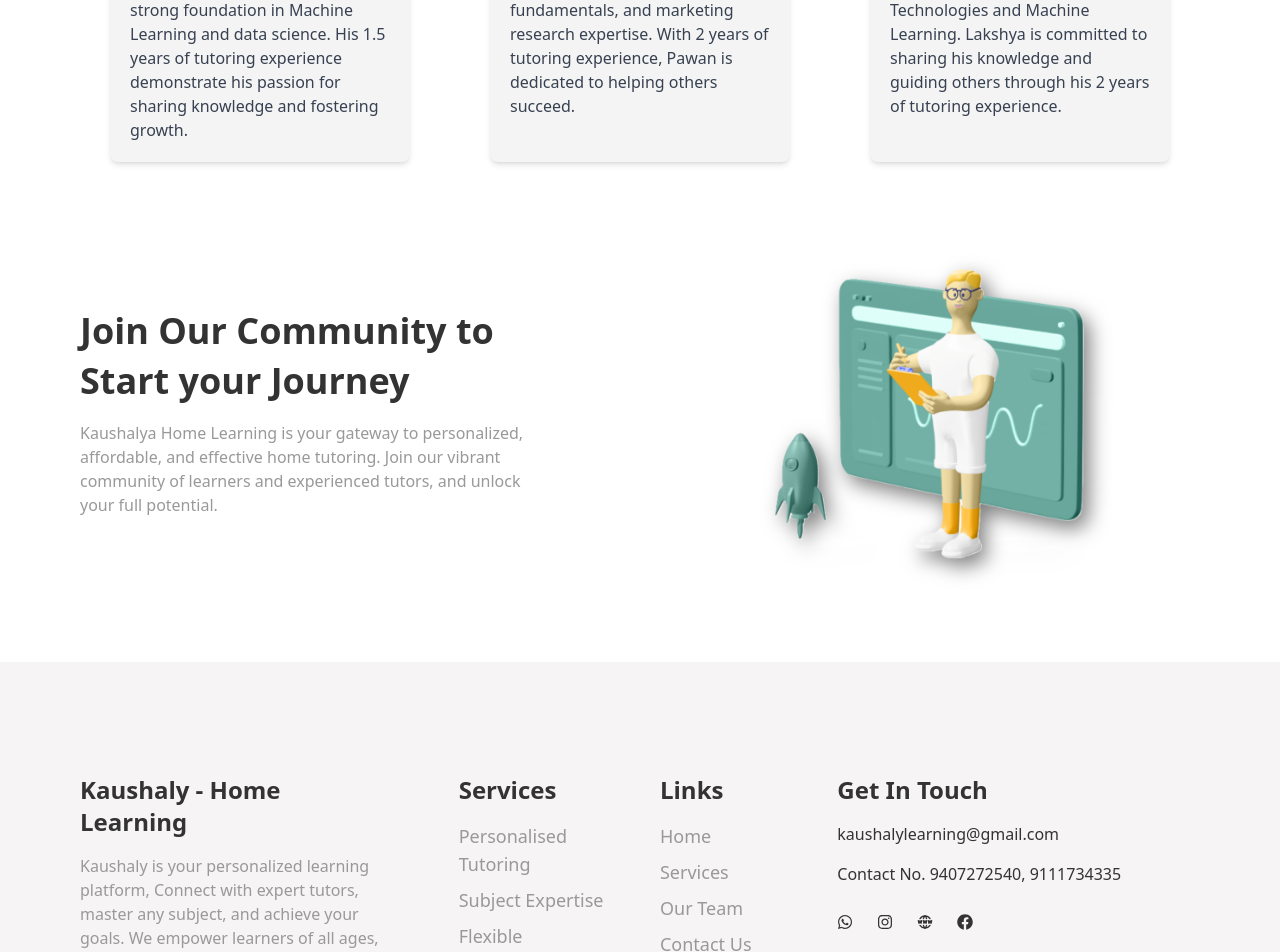
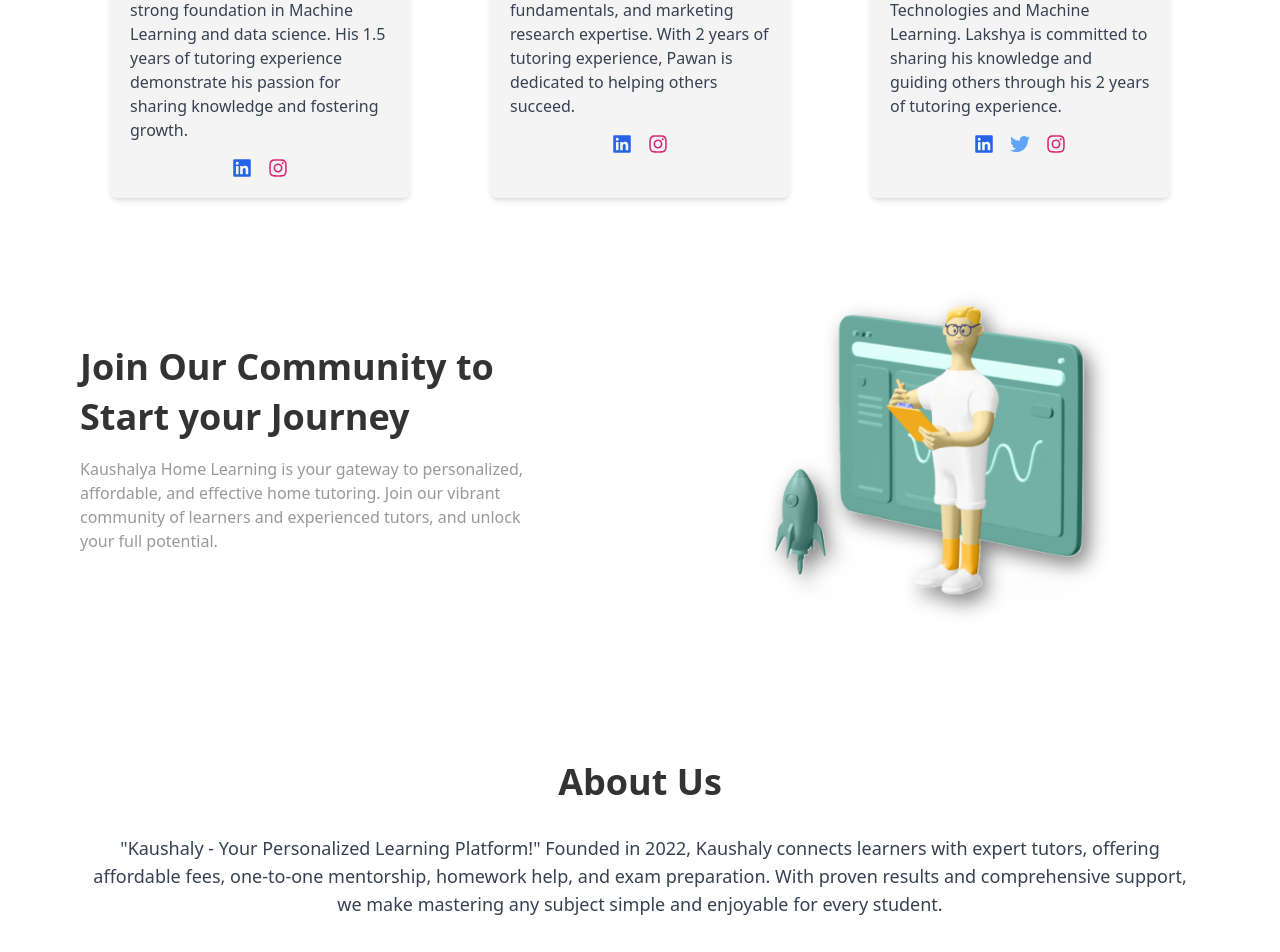
Before and after one commit to kaushaly123/kaushaly_website, a React (Vite) app: page / in a window 1280 px wide. Shown: the part 3020-3972 px from the top of the page. Built offline with nearby package versions, Linux system fonts and the light colour scheme.

Commit message:
About Us Updated

```diff
--- a/src/App.jsx
+++ b/src/App.jsx
@@ -27,7 +27,7 @@
       </div>
       <Team />
       <Banner2 />
-      {/* <AboutUs /> */}
+      <AboutUs />
       <Footer />
       <Analytics />
     </main>
--- a/src/components/AboutUs/Aboutus.jsx
+++ b/src/components/AboutUs/Aboutus.jsx
@@ -1,13 +1,15 @@
-import React from 'react';
+import React from "react";
 
 const AboutUs = () => {
-
-
   return (
-    <div className="container mx-auto py-16" id='aboutus'>
+    <div className="container mx-auto py-16" id="aboutus">
       <h1 className="text-4xl font-bold text-center mb-8">About Us</h1>
       <p className="text-lg text-gray-700 text-center mb-16">
-        Discover our story, mission, and what sets us apart.
+        "Kaushaly - Your Personalized Learning Platform!" Founded in 2022,
+        Kaushaly connects learners with expert tutors, offering affordable fees,
+        one-to-one mentorship, homework help, and exam preparation. With proven
+        results and comprehensive support, we make mastering any subject simple
+        and enjoyable for every student.{" "}
       </p>
 
       <div className="grid grid-cols-1 md:grid-cols-2 gap-8">
@@ -15,7 +17,9 @@
         <div className="bg-white p-8 rounded-lg shadow-md">
           <h2 className="text-2xl font-bold mb-4">Vision</h2>
           <p className="text-gray-700">
-          Kaushalya Home Learning is committed to inspiring a generation of lifelong learners in India by empowering students to reach their full potential through revolutionary home education.
+            Kaushalya Home Learning is committed to inspiring a generation of
+            lifelong learners in India by empowering students to reach their
+            full potential through revolutionary home education.
           </p>
         </div>
 
@@ -23,11 +27,11 @@
         <div className="bg-white p-8 rounded-lg shadow-md">
           <h2 className="text-2xl font-bold mb-4">Mission</h2>
           <p className="text-gray-700">
-          Our mission is to foster a love of learning, encourage continuous growth, and provide innovative and effective solutions to transform the home learning experience in India.
+            Our mission is to foster a love of learning, encourage continuous
+            growth, and provide innovative and effective solutions to transform
+            the home learning experience in India.
           </p>
         </div>
-
-
       </div>
     </div>
   );
--- a/src/components/Footer/Footer.jsx
+++ b/src/components/Footer/Footer.jsx
@@ -68,7 +68,7 @@
               <h2>kaushalylearning@gmail.com</h2>
             </div>
             <div className="flex items-center">
-              <h3>Contact No. 9407272540, 9111734335</h3>
+              <h3>Contact No. 9407272540, 9589362921</h3>
             </div>
             {/* social icons */}
             <div className="flex space-x-6 py-3">
--- a/src/components/Team/Card.jsx
+++ b/src/components/Team/Card.jsx
@@ -1,5 +1,6 @@
 import React from 'react';
 import { motion } from "framer-motion";
+import { FaLinkedin, FaTwitter, FaInstagram } from 'react-icons/fa';  // Importing social icons
 
 const SlideLeft = (delay) => {
   return {
@@ -18,14 +19,15 @@
     },
   };
 };
-const Card = ({ name, age, position, detailInformation, image }) => {
+
+const Card = ({ name, age, position, detailInformation, image, socialLinks }) => {
   return (
     <motion.div
-    variant={SlideLeft(Card.delay)}
-    initial='initial'
-    whileInView={"animate"}
-    viewport={{ once: true}}
-      className="card flex flex-col bg-[#f4f4f4] shadow-md rounded-lg p-5  hover:bg-white hover:scale-110 duration-300 hover:shadow-2xl"
+      variant={SlideLeft(Card.delay)}
+      initial='initial'
+      whileInView={"animate"}
+      viewport={{ once: true}}
+      className="card flex flex-col bg-[#f4f4f4] shadow-md rounded-lg p-5 hover:bg-white hover:scale-110 duration-300 hover:shadow-2xl"
       style={{ maxWidth: '300px' }} // Set a maximum width for the card
     >
       <div className="flex justify-center mb-4">
@@ -38,6 +40,25 @@
           {detailInformation}
         </div>
       </div>
+
+      {/* Social Media Icons */}
+      <div className="flex justify-center gap-4 mt-4">
+        {socialLinks.linkedin && (
+          <a href={socialLinks.linkedin} target="_blank" rel="noopener noreferrer" className="text-blue-600 hover:text-blue-800">
+            <FaLinkedin size={20} />
+          </a>
+        )}
+        {socialLinks.twitter && (
+          <a href={socialLinks.twitter} target="_blank" rel="noopener noreferrer" className="text-blue-400 hover:text-blue-600">
+            <FaTwitter size={20} />
+          </a>
+        )}
+        {socialLinks.instagram && (
+          <a href={socialLinks.instagram} target="_blank" rel="noopener noreferrer" className="text-pink-600 hover:text-pink-800">
+            <FaInstagram size={20} />
+          </a>
+        )}
+      </div>
     </motion.div>
   );
 };
--- a/src/components/Team/Team.jsx
+++ b/src/components/Team/Team.jsx
@@ -1,4 +1,3 @@
-// Team.jsx
 import React from 'react';
 import Card from './Card';
 import LakshyaImage from '../../assets/lakshya.jpg';
@@ -12,28 +11,39 @@
       age: 21,
       position: 'Founder',
       detailInformation:
-        'Saurabh Sharma, a BTech 4th year student specializing in Data Science, excels in driving innovative solutions with his strong foundation in Machine Learning and data science. His 1.5 years of tutoring experience demonstrate his passion for sharing knowledge and fostering growth. ',
+        'Saurabh Sharma, a BTech 4th year student specializing in Data Science, excels in driving innovative solutions with his strong foundation in Machine Learning and data science. His 1.5 years of tutoring experience demonstrate his passion for sharing knowledge and fostering growth.',
       image: SaurabhImage,
+      socialLinks: {
+        linkedin: 'https://www.linkedin.com/in/sourabhsharma14',
+        // twitter: 'https://twitter.com/saurabhsharma',
+        instagram: 'https://www.instagram.com/me_sourab_13',
+      },
     },
     {
       name: 'Pawan Dwivedi',
       age: 21,
-        position:"Founder",
+      position: "Founder",
       detailInformation: 'Pawan Dwivedi, a BTech 4th year student, brings a unique blend of Artificial Intelligence, Machine Learning, computer science fundamentals, and marketing research expertise. With 2 years of tutoring experience, Pawan is dedicated to helping others succeed.',
       image: PawanImage,
+      socialLinks: {
+        linkedin: 'https://www.linkedin.com/in/pawandwivedi13',
+        // twitter: 'https://twitter.com/pawandwivedi',
+        instagram: 'https://www.instagram.com/pawan.dwivedi.07/',
+      },
     },
     {
       name: 'Lakshya Borasi',
       age: 21,
-        position:'Founder',
+      position: 'Founder',
       detailInformation: 'Lakshya Borasi, a BTech 4th year student of Artificial Intelligence and Machine Learning with a strong foundation in Web Technologies and Machine Learning. Lakshya is committed to sharing his knowledge and guiding others through his 2 years of tutoring experience.',
       image: LakshyaImage,
+      socialLinks: {
+        linkedin: 'https://www.linkedin.com/in/lakshyaborasi',
+        twitter: 'https://twitter.com/the__lakshya',
+        instagram: 'https://instagram.com/lakshyaborasi',
       },
-
-
+    },
   ];
-
-
 
   return (
     <section className="bg-white" id="team">
@@ -41,7 +51,6 @@
         <h1 className="text-4xl font-bold text-left pb-5">Our Team</h1>
       </div>
       <div className="team flex flex-wrap justify-center gap-20">
-
         {teamData.map((member, index) => (
           <Card
             key={index}
@@ -50,6 +59,7 @@
             position={member.position}
             detailInformation={member.detailInformation}
             image={member.image}
+            socialLinks={member.socialLinks} // Pass socialLinks to Card
           />
         ))}
       </div>
```
Lines whose indentation alone changed are shown as unchanged.
